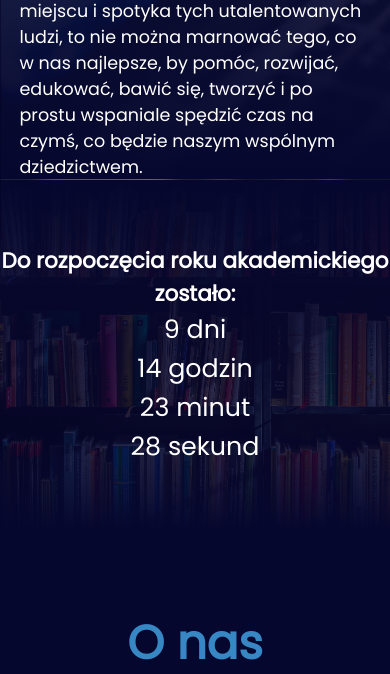
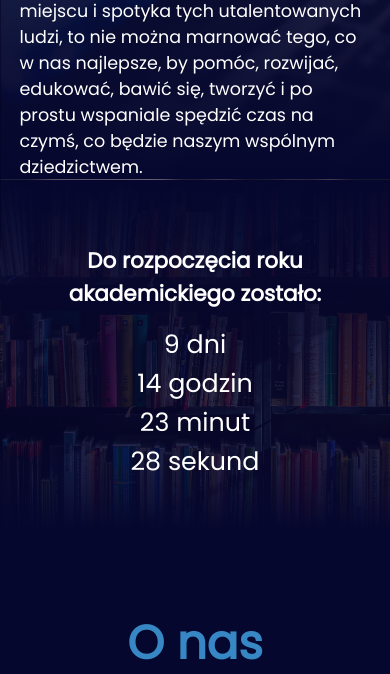
Before and after one commit to elmaccho/koloPi, a PHP site: page / in a window 390 px wide; the page is wider, and only the part inside the window is pictured. Shown: the part 595-1269 px from the top of that part. Run offline with PHP 8.4, Linux system fonts and the light colour scheme; some libraries are stand-ins or nearby versions.

Commit message:
Update style.css

```diff
--- a/style.css
+++ b/style.css
@@ -1322,6 +1322,8 @@ footer .copyright{
         font-size: 7vw;
     }
 
+    .timer{
+    }
     .timer__countdown{
         display: flex;
         flex-direction: column;
@@ -1332,6 +1334,7 @@ footer .copyright{
         font-size: 6.5vw;
     }
     .timer__title{
+        padding: 15px;
         text-align: center;
         font-size: 5.5vw;
     }
```
